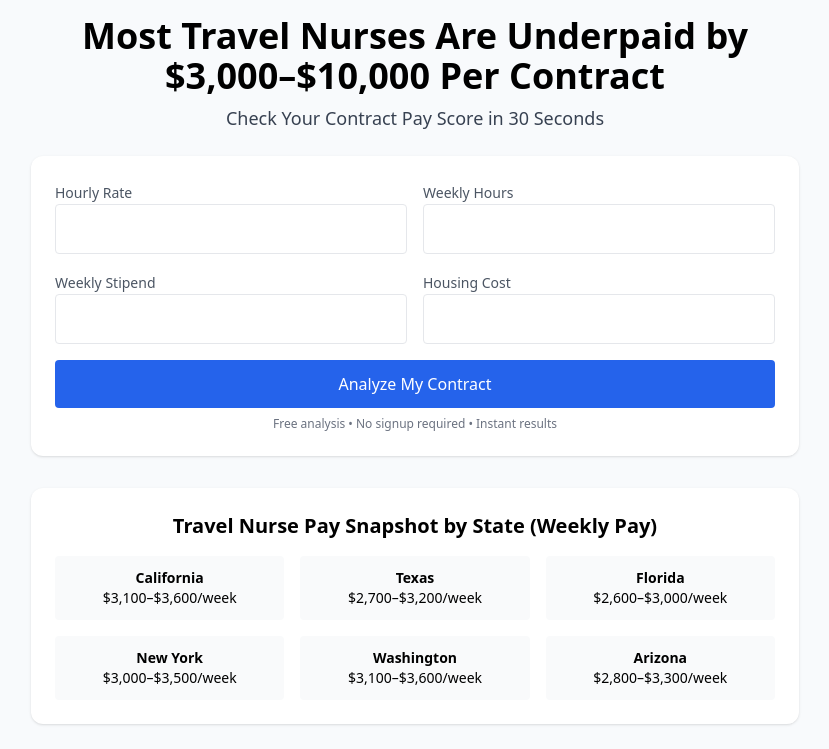
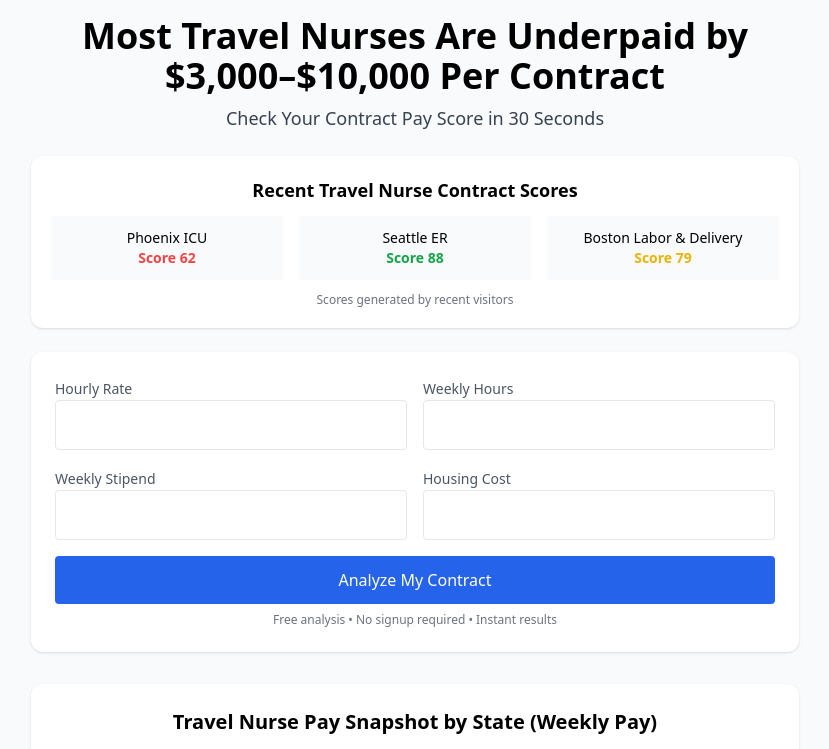
Before and after one commit to TravelNurseIntel/travel-nurse-intel, a plain HTML site: page index.html in a window 1280 px wide. Shown: the top 749 px of the page, without its empty margins (225-1054 px from the left). Drawn offline with nearby package versions, Linux system fonts and the light colour scheme.

Commit message:
Update index.html
Live Contract Score Feed code

```diff
--- a/index.html
+++ b/index.html
@@ -66,6 +66,39 @@ Your Contract Pay Score
 <button onclick="shareScore()" class="mt-4 bg-indigo-600 text-white px-5 py-2 rounded-lg">
 Share My Contract Score
 </button>
+
+</div>
+
+<!-- LIVE CONTRACT SCORE FEED -->
+
+<div class="mt-6 mb-6 bg-white p-5 rounded-xl shadow">
+
+<h2 class="text-lg font-bold mb-3 text-center">
+Recent Travel Nurse Contract Scores
+</h2>
+
+<div class="grid grid-cols-1 md:grid-cols-3 gap-4 text-sm text-center">
+
+<div class="bg-gray-50 p-3 rounded">
+Phoenix ICU<br>
+<span class="font-bold text-red-500">Score 62</span>
+</div>
+
+<div class="bg-gray-50 p-3 rounded">
+Seattle ER<br>
+<span class="font-bold text-green-600">Score 88</span>
+</div>
+
+<div class="bg-gray-50 p-3 rounded">
+Boston Labor & Delivery<br>
+<span class="font-bold text-yellow-500">Score 79</span>
+</div>
+
+</div>
+
+<p class="text-xs text-gray-500 text-center mt-3">
+Scores generated by recent visitors
+</p>
 
 </div>
 
```
